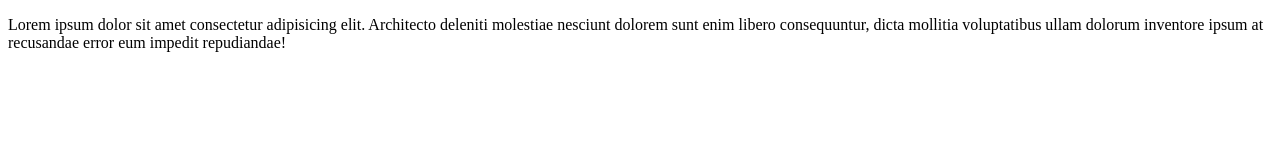
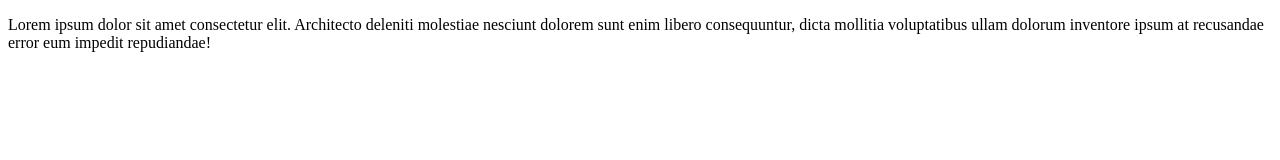
Before and after one commit to haripaudyel/example, a plain HTML site: page index.html in a window 1280 px wide. Drawn offline with Linux system fonts and the light colour scheme.

Commit message:
remove word

```diff
--- a/index.html
+++ b/index.html
@@ -7,6 +7,6 @@
     <title>Hoe Page</title>
 </head>
 <body>
-    <p>Lorem ipsum dolor sit amet consectetur adipisicing elit. Architecto deleniti molestiae nesciunt dolorem sunt enim libero consequuntur, dicta mollitia voluptatibus ullam dolorum inventore ipsum at recusandae error eum impedit repudiandae!</p>
+    <p>Lorem ipsum dolor sit amet consectetur elit. Architecto deleniti molestiae nesciunt dolorem sunt enim libero consequuntur, dicta mollitia voluptatibus ullam dolorum inventore ipsum at recusandae error eum impedit repudiandae!</p>
 </body>
 </html>
```
